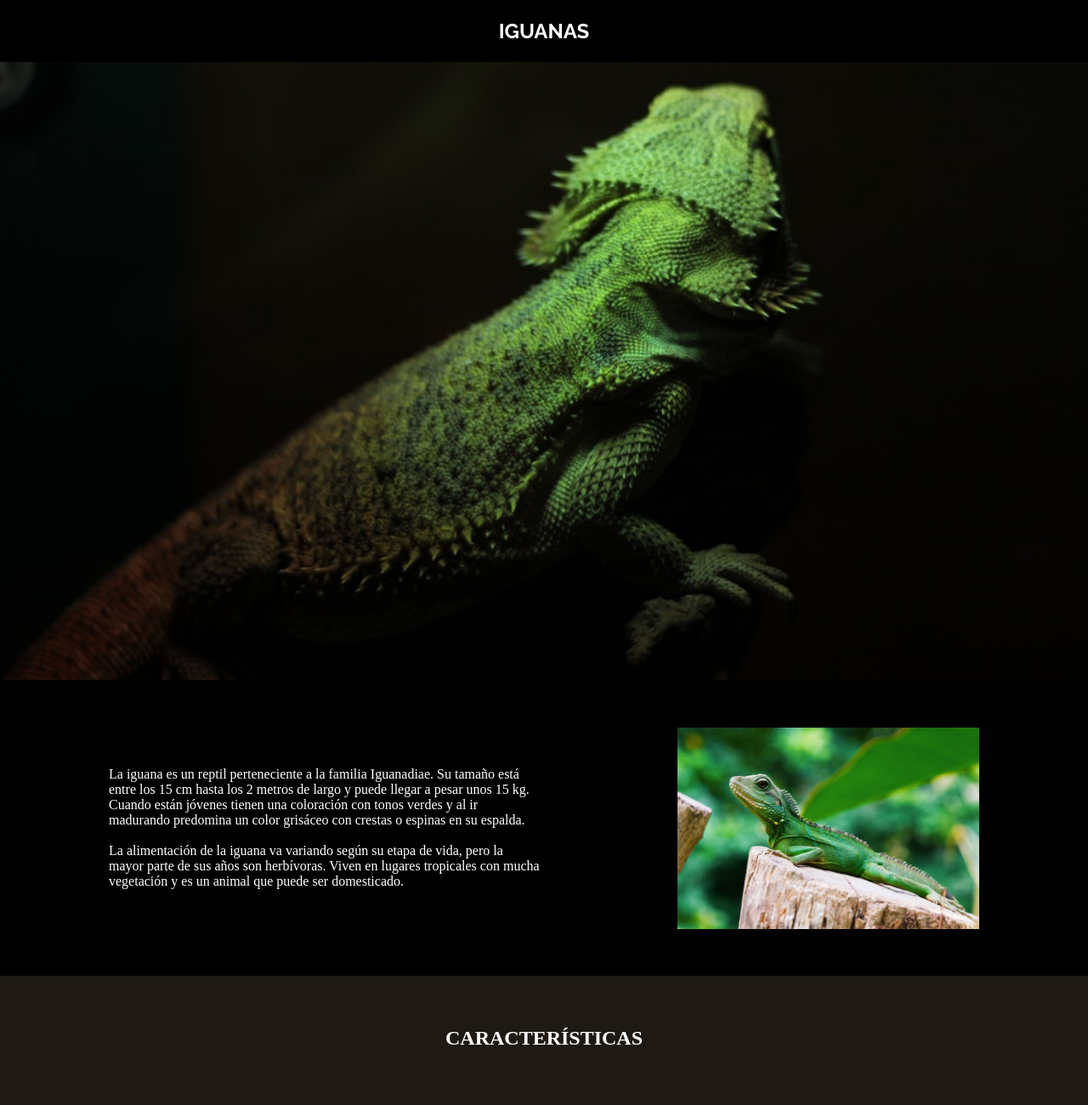
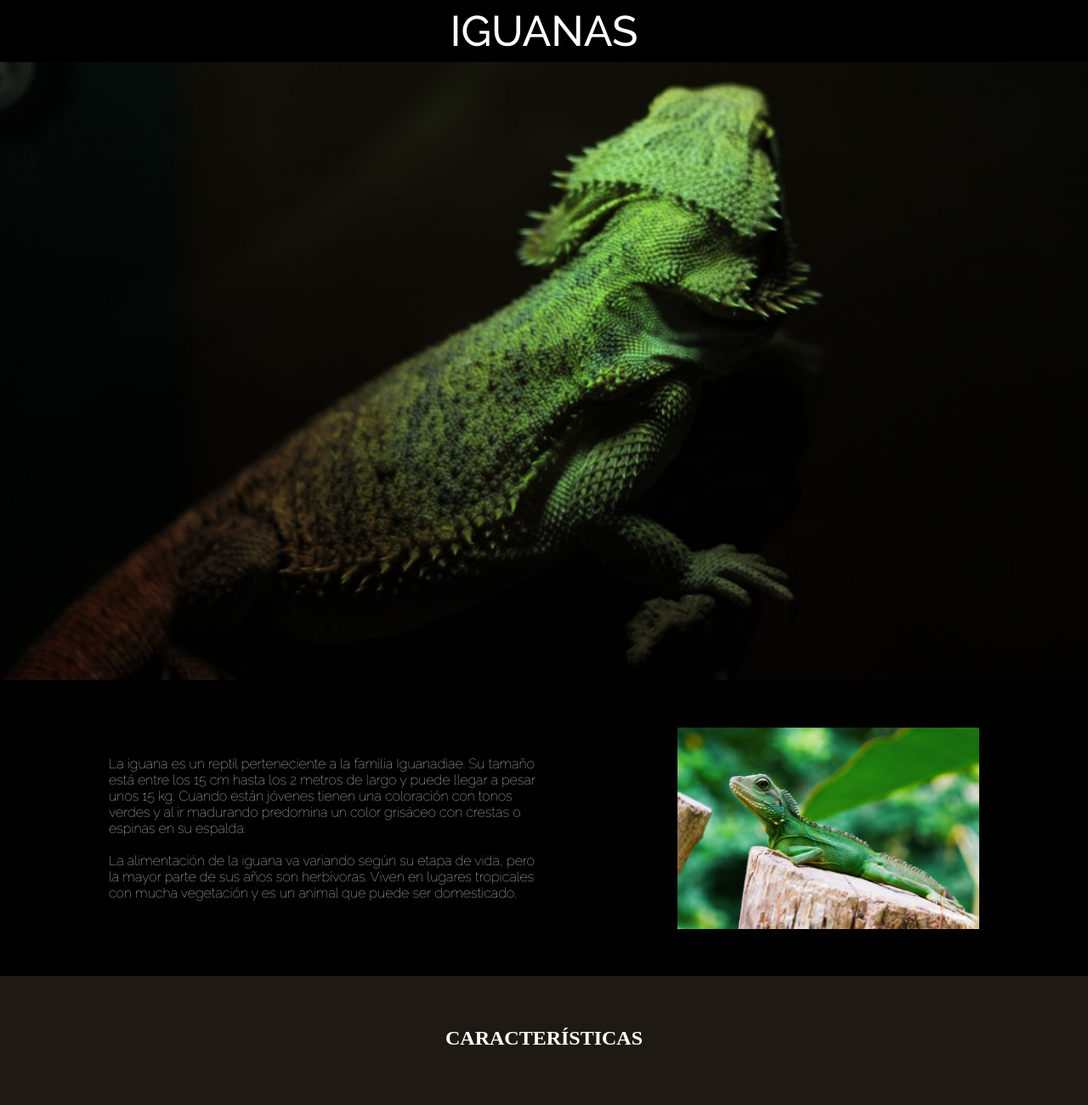
Before and after one commit to Sasdalorian/ProyectosCursoJAVA, a plain HTML site: page 4.-Desafio-IguanaPage/index.html in a window 1280 px wide. Shown: the top 1300 px of the page at 85% size. Drawn offline with Linux system fonts and the light colour scheme.

Commit message:
arreglando fuentes iguanapage

```diff
--- a/4.-Desafio-IguanaPage/assets/css/style.css
+++ b/4.-Desafio-IguanaPage/assets/css/style.css
@@ -1,3 +1,5 @@
+@import url('https://fonts.googleapis.com/css2?family=Raleway:ital,wght@0,100..900;1,100..900&display=swap');
+
 :root {
   --negro: #000;
   --blanco: #fff;
@@ -21,14 +23,22 @@ nav {
 .raleway {
   font-family: "Raleway", sans-serif;
   font-optical-sizing: auto;
-  font-weight: 700;
+  font-weight: 500;
+  font-size: 50px;
+  font-style: normal;
+}
+
+.ralewayLight {
+  font-family: "Raleway", sans-serif;
+  font-optical-sizing: auto;
+  font-weight: 19;
+  font-size: 16px;
   font-style: normal;
 }
 
 .header__img {
   width: 100%;
   height: 100%;
-
 }
 .header {
   top: 73px;
@@ -53,7 +63,6 @@ nav {
   width: 100%;
   max-height: 237px;
 }
-
 
 .banner2 {
   background-color: var(--oscuromarron);
--- a/4.-Desafio-IguanaPage/index.html
+++ b/4.-Desafio-IguanaPage/index.html
@@ -10,9 +10,7 @@
   <meta name="author" content="Nicolas Sanhueza">
   <meta name="description" content="Iguana con iguanas">
   <meta name="keywords" content="iguana">
-  <style>
-    @import url('https://fonts.googleapis.com/css2?family=Raleway:ital,wght@0,100..900;1,100..900&display=swap');
-  </style>
+
 
  </head>
 
@@ -21,13 +19,14 @@
     <h1 class="raleway">IGUANAS</h1>
   </nav>
 
+  <main>
     <section class="header">
       <img class="header__img" src="assets/img/bg-header.jpg" alt="bg header img">
     </section>
 
     <section class="banner1">
       <div class="banner1__div">
-      <div class="banner1__p">
+        <div class="ralewayLight">
           <p>La iguana es un reptil perteneciente a la familia Iguanadiae. Su tamaño está entre los 15 cm hasta los 2 metros de largo y puede llegar a pesar unos 15 kg. Cuando están jóvenes tienen una coloración con tonos verdes y al ir madurando predomina un color grisáceo con crestas o espinas en su espalda.</p>
           </br>
           <p>La alimentación de la iguana va variando según su etapa de vida, pero la mayor parte de sus años son herbívoras. Viven en lugares tropicales con mucha vegetación y es un animal que puede ser domesticado.</p>
@@ -65,6 +64,7 @@
         <img class="banner3__img" src="assets/img/iguana-4.jpg">
       </div>
     </section>
+  </main>
 
   <footer>
     <p>Visita https://www.anipedia.net/iguanas/iguana-verde/ para conocer más.</p>
```
Lines whose indentation alone changed are shown as unchanged.
